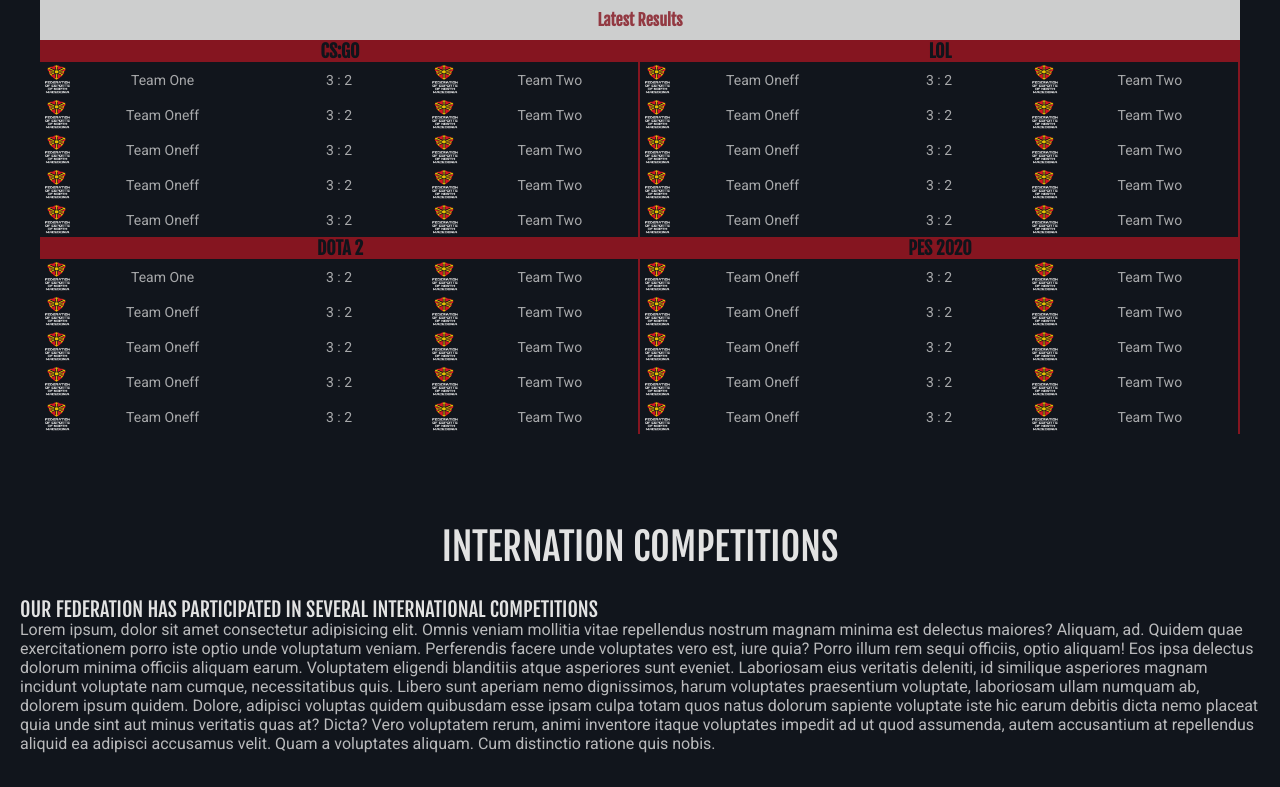
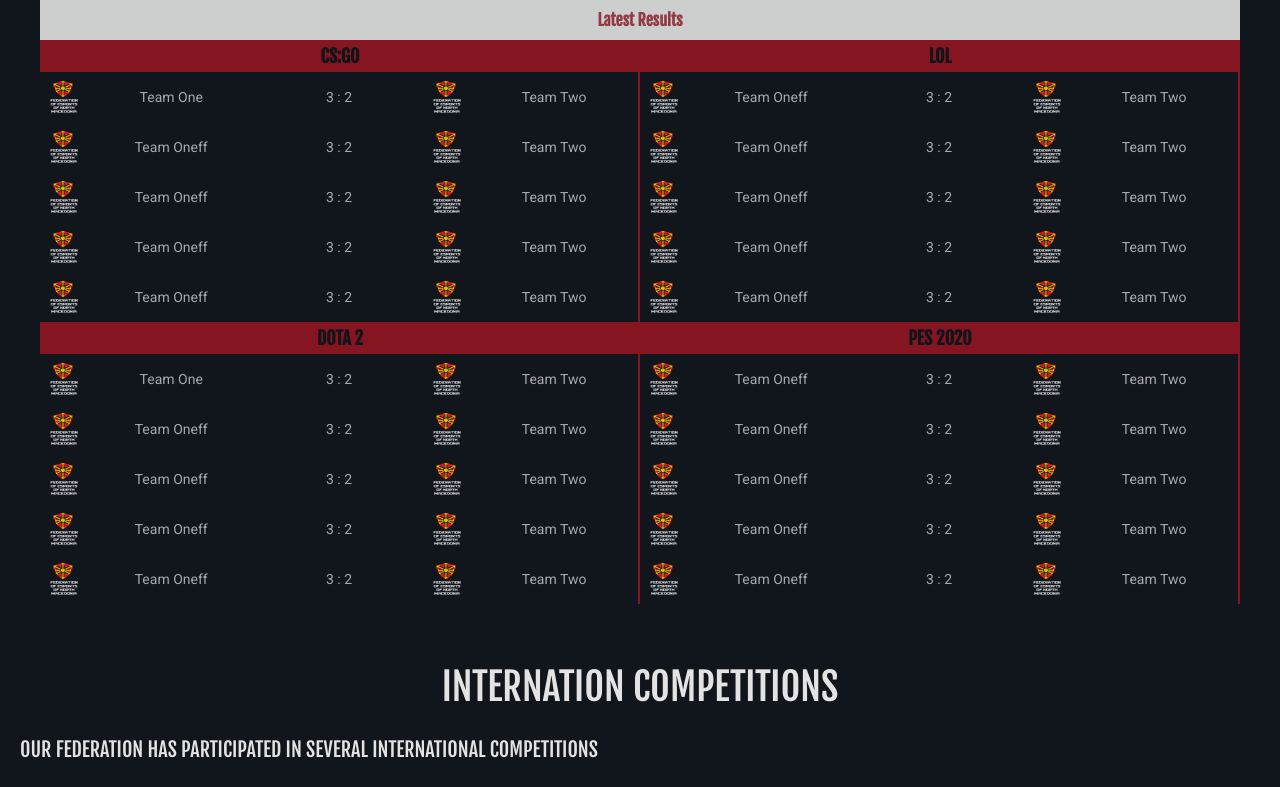
Before and after one commit to sedc-codecademy/sp2020-cp02-mes, a plain HTML site: page 5-competitions.html in a window 1280 px wide. Shown: the part 1320-2107 px from the top of the page. Drawn offline with Linux system fonts and the light colour scheme.

Commit message:
international comp

```diff
--- a/5-competitions.html
+++ b/5-competitions.html
@@ -631,7 +631,7 @@
             </div>
 
     </section>
-    <section name:internationalCompetitions class=" pd container">
+    <section name:internationalCompetitions class="container international-competitions">
         <h1>Internation Competitions</h1>
         <h5> Our federation has participated in several international competitions</h5>
         <p>Lorem ipsum, dolor sit amet consectetur adipisicing elit. Omnis veniam mollitia vitae repellendus nostrum
@@ -647,7 +647,9 @@
             hic earum debitis dicta nemo placeat quia unde sint aut minus veritatis quas at? Dicta?
             Vero voluptatem rerum, animi inventore itaque voluptates impedit ad ut quod assumenda, autem accusantium at
             repellendus aliquid ea adipisci accusamus velit. Quam a voluptates aliquam. Cum distinctio ratione quis
-            nobis.</p>
+            nobis.
+        </p>
+
     </section>
     <section name:Rules&Regulations class=" pd container">
         <h1>Rules & Regulations</h1>
@@ -749,6 +751,7 @@
 
     <script src="./js/competitions.js"></script>
     <script src="/js/home.js"></script>
+
 </body>
 
 </html>
--- a/style/4-pages/_5-competitions.scss
+++ b/style/4-pages/_5-competitions.scss
@@ -277,8 +277,9 @@
 
 
         img{
-            width: 35px;
-            height: 35px;
+            width: 50px;
+            height: 50px;
+            padding: 5px;
         }
         h5{
             color: $primary;
@@ -292,6 +293,7 @@
         th{
             background-color: $fill;
             color: $primary;
+            padding: 5px;
         }
         #header123{
             background-color: $secondary;
@@ -307,3 +309,8 @@
 
     }
 }
+.international-competitions{
+    h5{
+        padding-bottom: 30px;
+    }
+}
```
Also changed, not shown: Style/main.css, js/competitions.js (line endings or trailing spaces), 1 other file.
